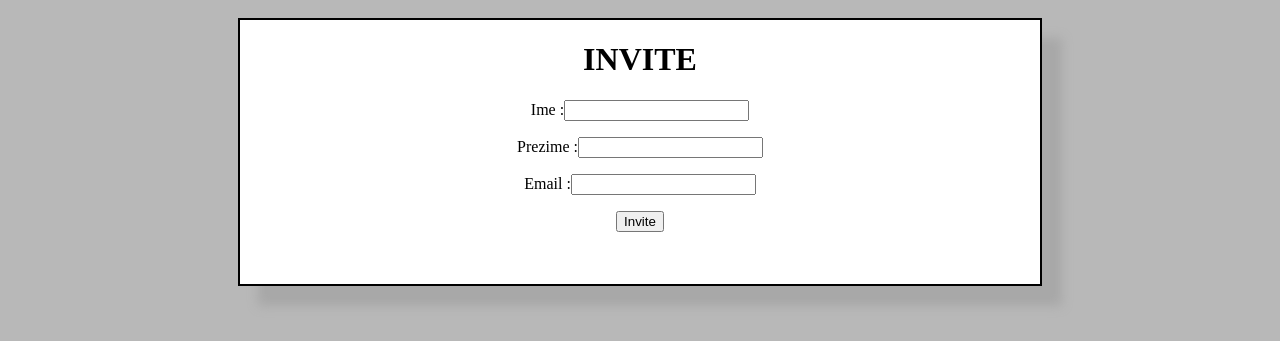
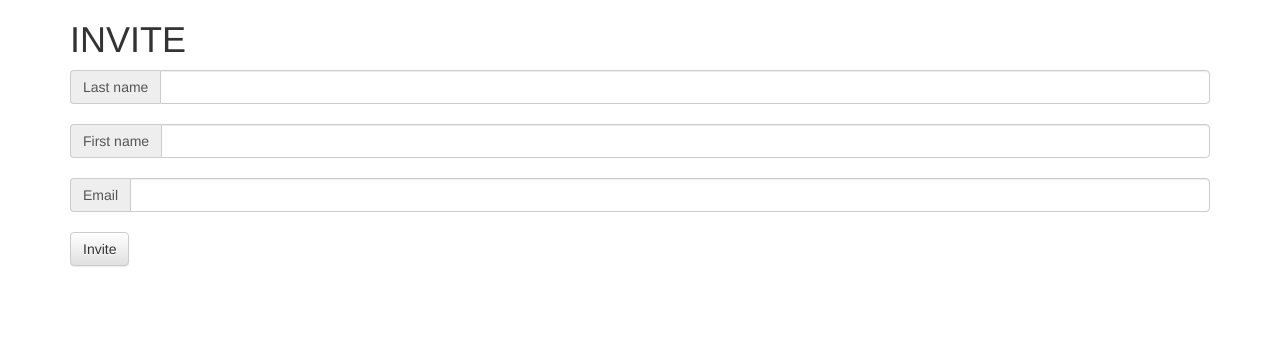
Before and after one commit to nerminabaljic/tracking_vehicles, a CodeIgniter app: page /git_codeIgniter-master/index.php/main/Invite in a window 1280 px wide. Shown: the top 341 px of the page. Run offline with CodeIgniter, Linux system fonts and the light colour scheme; some libraries are stand-ins or nearby versions.

```diff
--- a/application/config/database.php
+++ b/application/config/database.php
@@ -51,7 +51,7 @@ $active_record = TRUE;
 $db['default']['hostname'] = 'localhost';
 $db['default']['username'] = 'root';
 $db['default']['password'] = '';
-$db['default']['database'] = 'taxisluzba';
+$db['default']['database'] = 'gps_vozila';
 $db['default']['dbdriver'] = 'mysql';
 $db['default']['dbprefix'] = '';
 $db['default']['pconnect'] = TRUE;
--- a/application/controllers/main.php
+++ b/application/controllers/main.php
@@ -116,11 +116,12 @@ class Main extends CI_Controller {
 
 
 
-    public  function invite_validation(){
+    public  function invite_validation()
+    {
 
         $this->load->library('form_validation');
 
-        $this->form_validation->set_rules('email', 'Email', 'required|trim|valid_email');
+        $this->form_validation->set_rules('email', 'Email', 'required|trim|valid_email|is_unique[user.email');
 
         $this->form_validation->set_rules('first_name', 'First Name', 'required|trim');
 
@@ -129,15 +130,14 @@ class Main extends CI_Controller {
         $this->form_validation->set_message('is_unique', "That email address already exists");
 
 
+        if ($this->form_validation->run()) {
 
-
-        if ($this->form_validation->run()) {
             $key = md5(uniqid());
 
-            $this->load->library('email',array('mailtype'=>'html'));
+            $this->load->library('email', array('mailtype' => 'html'));
             $this->load->model('model_users');
 
-            $this->email->from('me@mywebsite.com',"Elvir");
+            $this->email->from('me@mywebsite.com', "Elvir");
             $this->email->to($this->input->post('email'));
             $this->email->subject("Invite to SingUp");
 
@@ -145,23 +145,17 @@ class Main extends CI_Controller {
 
             $this->email->message($message);
 
-            if($this->model_users->add_temp_user($key)) {
+            //send email   to the user
+            if ($this->model_users->add_temp_user($key)) {
                 if ($this->email->send()) {
                     echo "The email has been sent!";
-                } else
+                } else {
                     echo "could not send the email";
-            }
-            else echo "problem adding to database";
-
-
-
+                }
+            } else
+                echo "problem adding to database";
         }
-        else {
-            $this->load->view('Invite');
-
-        }
-
-
+        else $this->load->view('Invite');
     }
 
     public function Invite()
--- a/application/models/model_users.php
+++ b/application/models/model_users.php
@@ -17,7 +17,6 @@ class Model_users extends CI_Model{
 
 
     }
-
     public function google_auth($email){
         $this->db->where('email', $email);
 
@@ -42,7 +41,7 @@ class Model_users extends CI_Model{
     public function add_temp_user($key)
     {
         $data = array(
-            'email' => $this->input->post('email'),
+            'email' => $this->input->post('email')
 
         );
     }
--- a/application/views/Invite.php
+++ b/application/views/Invite.php
@@ -1,54 +1,64 @@
 <!DOCTYPE html>
 <html>
 <head>
+    <meta charset= "utf-8">
     <title> GPS pracenje vozila </title>
+<!--
     <link rel="stylesheet" type="text/css" href="<?php echo base_url();?>/css/Main.css">
-    <meta charset= "utf-8">
     <meta name= "viewport" content= "width= device-width, initial-scale=1.0">
     <script src="<?php echo base_url();?>/lib/jquery-1.11.1.min.js"></script>
+    -->
+
+    <!-- Latest compiled and minified CSS -->
+    <link rel="stylesheet" href="//maxcdn.bootstrapcdn.com/bootstrap/3.2.0/css/bootstrap.min.css">
+
+    <!-- Optional theme -->
+    <link rel="stylesheet" href="//maxcdn.bootstrapcdn.com/bootstrap/3.2.0/css/bootstrap-theme.min.css">
+
+    <!-- Latest compiled and minified JavaScript -->
+    <script src="//maxcdn.bootstrapcdn.com/bootstrap/3.2.0/js/bootstrap.min.js"></script>
+
 </head>
 
 <body>
 
-<div id = "container">
+<div class ="container">
 
-    <div id="content">
+    <div class="row">
 
+        <div class="col-lg-12">
         <h1>INVITE</h1>
-
         <?php
+        echo form_open('main/invite_validation');
+        echo validation_errors();
 
 
-        echo form_open('main/invite_validation');
-
-        echo validation_errors();
-
-        echo "<p>Ime :";
-        echo form_input('first_name',$this->input->post('first_name'));
-        echo "</p>";
-
-
-
-        echo "<p> Prezime :";
-        echo form_input('last_name',$this->input->post('last_name'));
-        echo "</p>";
-
-
-
-        echo "<p> Email :";
-        echo form_input('email', $this->input->post('email'));
-        echo "</p>";
-
-
-        echo "<p>";
-        echo form_submit('invite_submit','Invite');
-        echo "</p>";
-
-        echo form_close();
         ?>
 
 
-    </div> <!-- content --><br/><br/>
+        <div class="input-group">
+            <span class="input-group-addon">Last name</span>
+            <?php echo form_input('first_name', $this->input->post('first_name'),'class="form-control"'); ?>
+        </div>
+<br>
+        <div class="input-group">
+            <span class="input-group-addon">First name</span>
+            <?php echo form_input('first_name', $this->input->post('first_name'), 'class="form-control"'); ?>
+
+        </div>
+<br>
+        <div class="input-group">
+            <span class="input-group-addon">Email</span>
+            <?php echo form_input('email',$this->input->post("email"),'class="form-control"')?>
+        </div>
+<br>
+        <div class="btn-group">
+        <?php echo form_submit('invite_submit','Invite','class="btn btn-default"'); ?>
+        </div>
+        </div>
+
+    </div> <!-- row--><br/><br/>
+    <?php  echo form_close();?>
 
 
 </div> <!-- container -->
```
